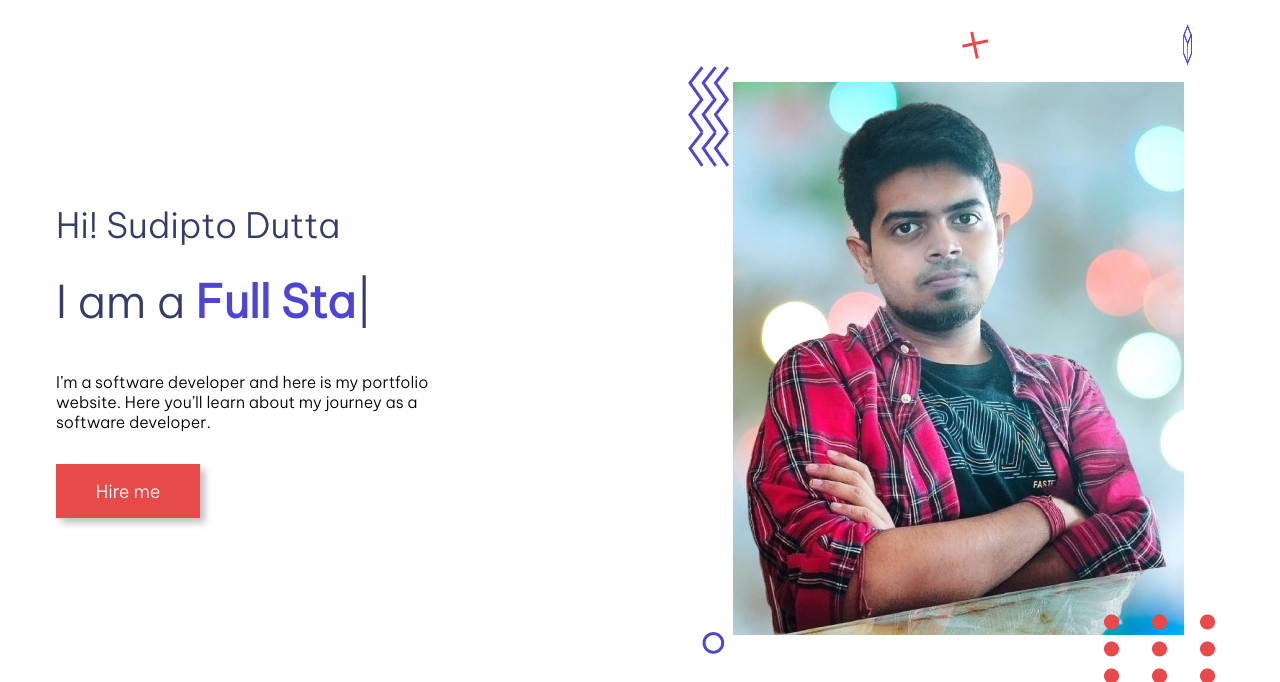
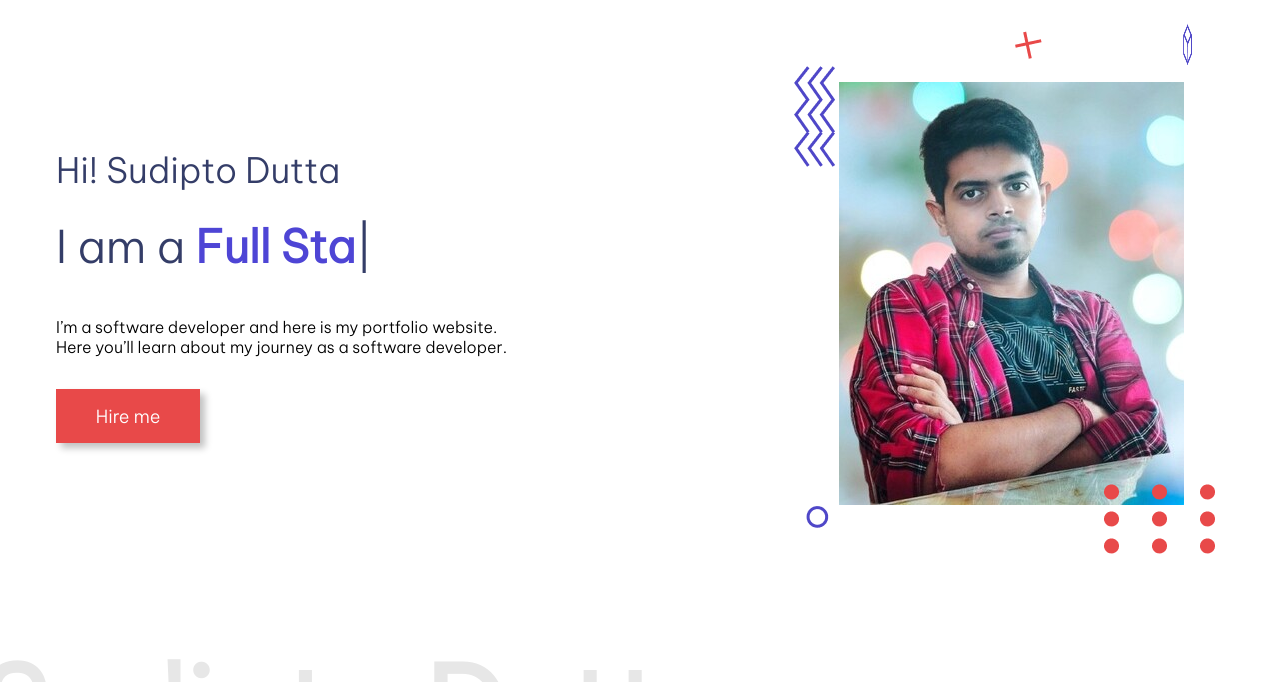
Before and after one commit to Sudipto0005018/Porftfolio-Website-Design, a plain HTML site: page index.html in a window 1280 px wide. Shown: the part 118-800 px from the top of the page. Drawn offline with nearby package versions, Linux system fonts and the light colour scheme.

Commit message:
UserImage Changed

```diff
--- a/index.html
+++ b/index.html
@@ -58,7 +58,7 @@
               <img src="./images/userAsset/plus.png" alt="" />
             </div>
             <div class="user-image">
-              <img src="./images/userAsset/UserImage.jpg" alt="" />
+              <img src="./images/userAsset/UserImage1.jpg" alt="" />
             </div>
           </div>
         </div>
```
Also changed, not shown: images/userAsset/UserImage1.jpg (added), images/userAsset/userImage.jpg (deleted).
